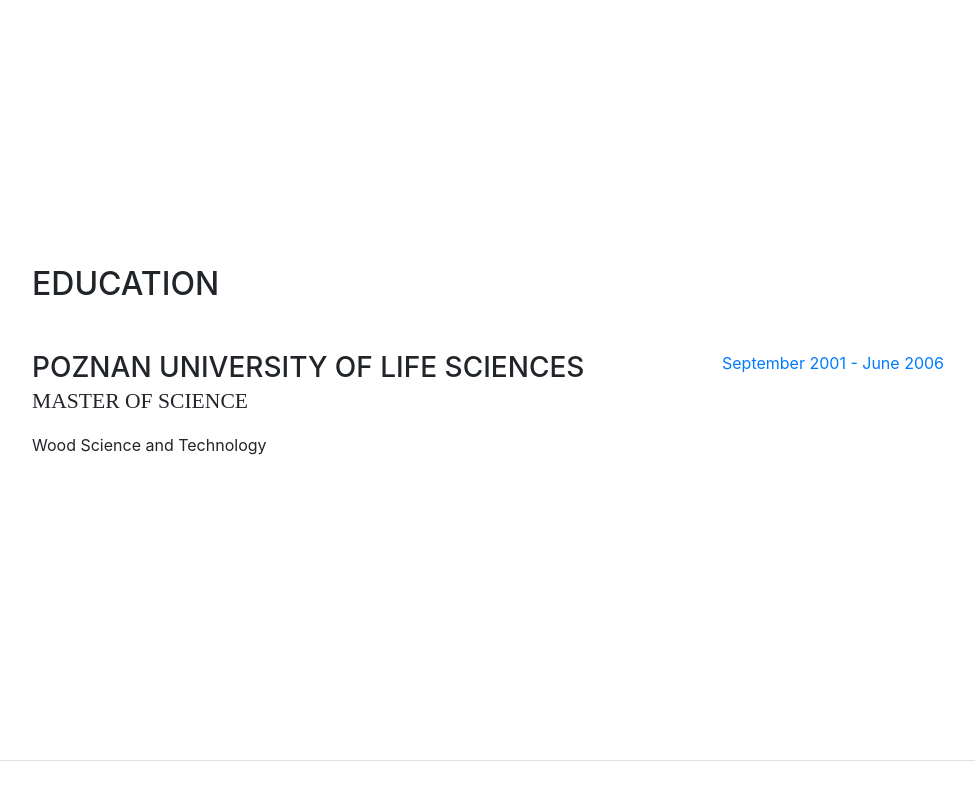
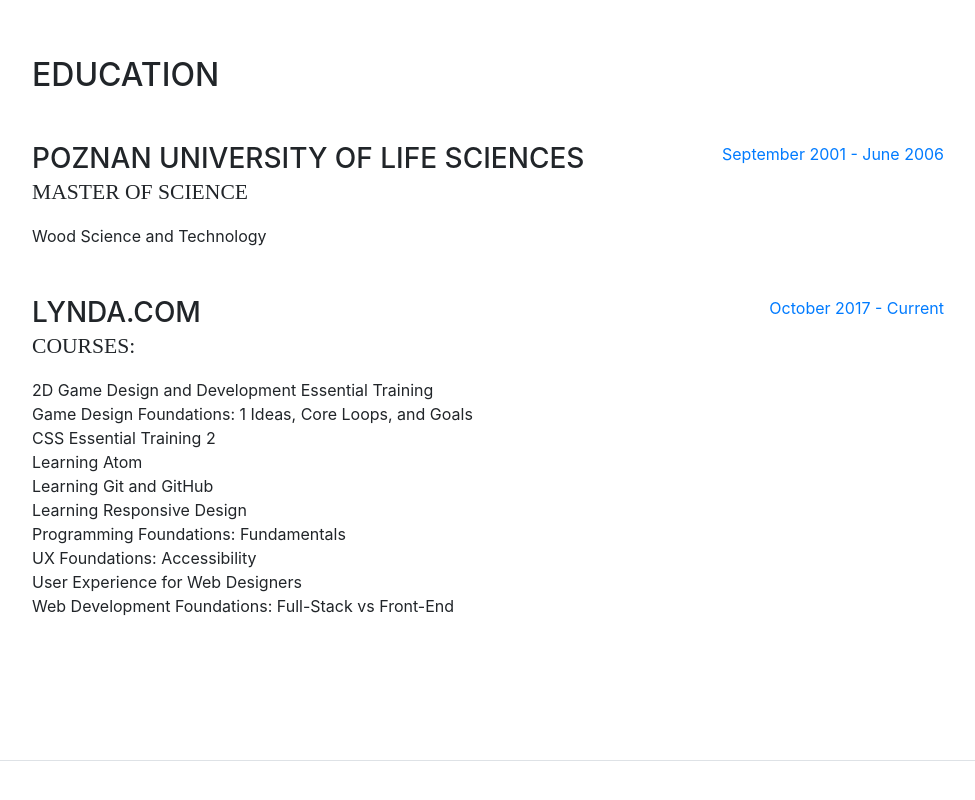
Before and after one commit to LinearMilk/my-online-cv, a website with bundled scripts: page index.html in a window 1280 px wide. Shown: the part 2914-3714 px from the top of the page, without its empty margins (288-1263 px from the left). Built offline with nearby package versions, Linux system fonts and the light colour scheme; a web font is replaced by a local one.

Commit message:
Adding lynda.com courses to education

```diff
--- a/index.html
+++ b/index.html
@@ -212,7 +212,7 @@
         <div class="my-auto">
           <h2 class="mb-5">Education</h2>
 
-          <div class="resume-item d-flex flex-column flex-md-row">
+          <div class="resume-item d-flex flex-column flex-md-row mb-5">
             <div class="resume-content mr-auto">
               <h3 class="mb-0">Poznan University of Life Sciences</h3>
               <div class="subheading mb-3">master of Science</div>
@@ -221,6 +221,27 @@
             </div>
             <div class="resume-date text-md-right">
               <span class="text-primary">September 2001 - June 2006</span>
+            </div>
+          </div>
+          <div class="resume-item d-flex flex-column flex-md-row mb-5">
+            <div class="resume-content mr-auto">
+              <h3 class="mb-0">Lynda.com</h3>
+              <div class="subheading mb-3">Courses:</div>
+              <div>2D Game Design and Development Essential Training</div>
+              <div>Game Design Foundations: 1 Ideas, Core Loops, and Goals</div>
+              <div>CSS Essential Training 2</div>
+              <div>Learning Atom</div>
+              <div>Learning Git and GitHub</div>
+              <div>Learning Responsive Design</div>
+              <div>Programming Foundations: Fundamentals</div>
+              <div>UX Foundations: Accessibility</div>
+              <div>User Experience for Web Designers</div>
+              <div>Web Development Foundations: Full-Stack vs Front-End</div>
+
+
+            </div>
+            <div class="resume-date text-md-right">
+              <span class="text-primary">October 2017 - Current</span>
             </div>
           </div>
         </div>
```
